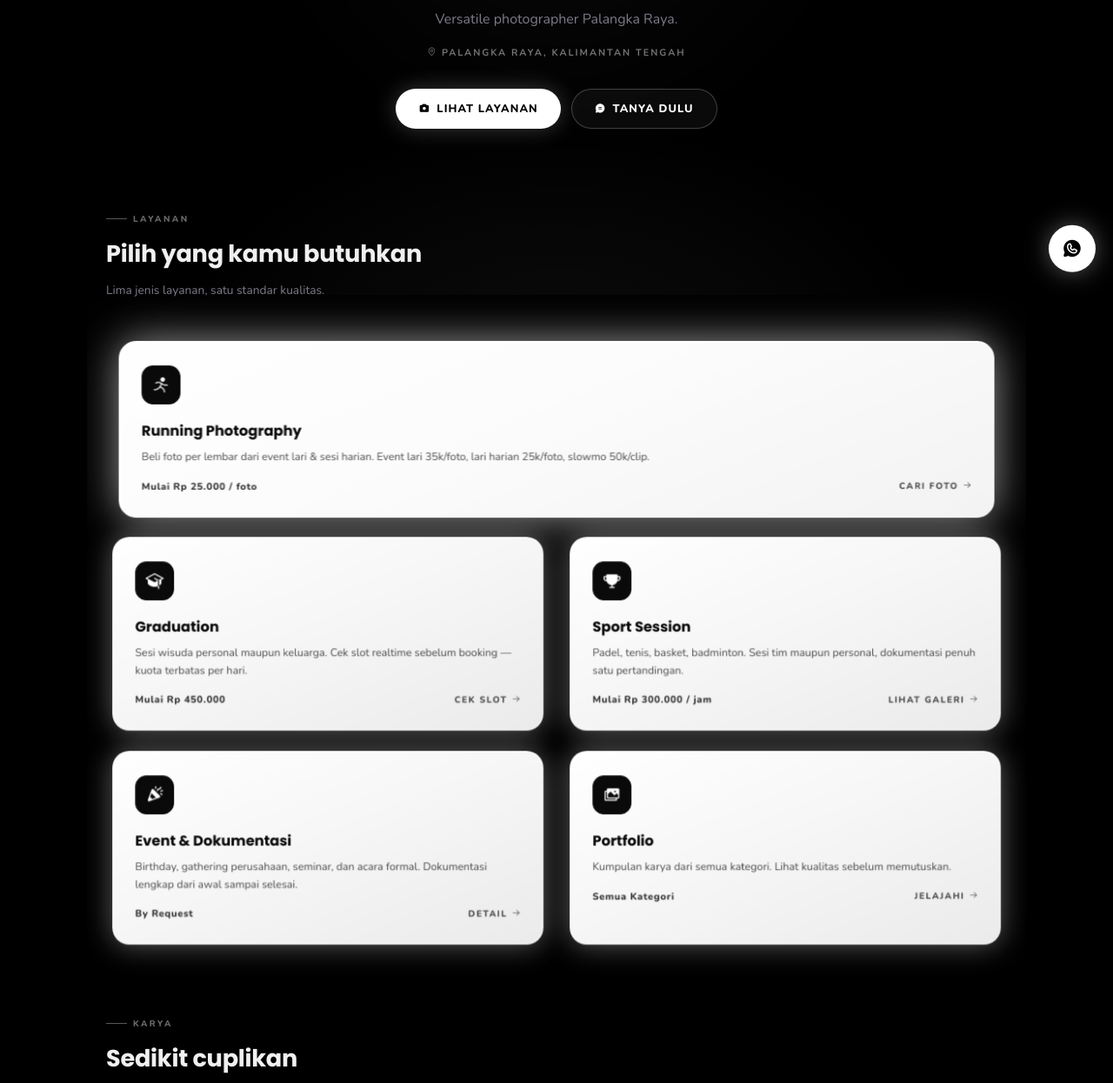
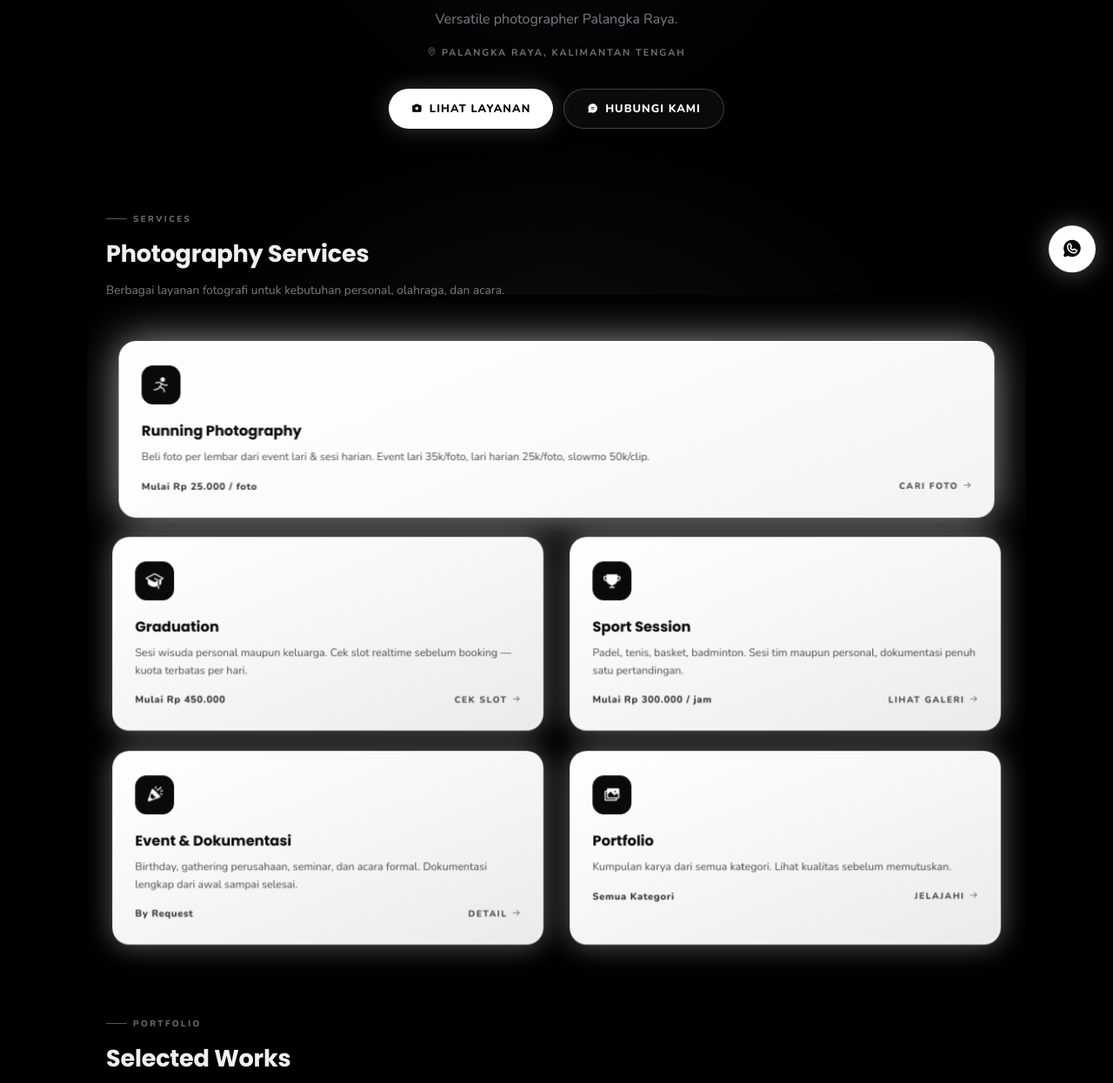
Before and after one commit to rpxlabs/rpxlabs-web, a plain HTML site: page index.html in a window 1280 px wide. Shown: the part 461-1706 px from the top of the page at 87% size. Drawn offline with nearby package versions, Linux system fonts and the light colour scheme; no server answers.

Commit message:
copy: hero/services/portfolio lebih profesional (EN heading, CTA Hubungi Kami)

```diff
--- a/index.html
+++ b/index.html
@@ -452,7 +452,7 @@ body.scrolled nav .navlogo img{height:18px}
   <a href="#" class="brand"><img src="/assets/logo-wisuda.png" alt="RPXLABS"></a>
   <div class="links">
     <a href="#layanan">Layanan</a>
-    <a href="#karya">Karya</a>
+    <a href="#karya">Portfolio</a>
     <a href="#kontak">Kontak</a>
   </div>
   <a class="navlogo" href="https://wa.me/6289623290398?text=Halo%20RPXLABS%2C%20saya%20mau%20tanya%20soal%20booking%20foto." target="_blank" rel="noopener" aria-label="Booking via WhatsApp"><img src="/assets/logo-rpx-sport.png" alt="RPX Booking"></a>
@@ -469,15 +469,15 @@ body.scrolled nav .navlogo img{height:18px}
     <div class="loc"><i class="ph ph-map-pin"></i> Palangka Raya, Kalimantan Tengah</div>
     <div class="actions">
       <a href="#layanan" class="btn-solid"><i class="ph-fill ph-camera"></i>Lihat Layanan</a>
-      <a href="https://wa.me/6289623290398?text=Halo%20RPXLABS%2C%20saya%20mau%20tanya%20soal%20booking%20foto." target="_blank" rel="noopener" class="btn-ghost"><i class="ph-fill ph-chat-circle-text"></i>Tanya Dulu</a>
+      <a href="https://wa.me/6289623290398?text=Halo%20RPXLABS%2C%20saya%20mau%20tanya%20soal%20booking%20foto." target="_blank" rel="noopener" class="btn-ghost"><i class="ph-fill ph-chat-circle-text"></i>Hubungi Kami</a>
     </div>
   </section>
 
   <section id="layanan">
     <div class="sec-head rv">
-      <div class="kicker">Layanan</div>
-      <h2>Pilih yang kamu butuhkan</h2>
-      <p>Lima jenis layanan, satu standar kualitas.</p>
+      <div class="kicker">Services</div>
+      <h2>Photography Services</h2>
+      <p>Berbagai layanan fotografi untuk kebutuhan personal, olahraga, dan acara.</p>
     </div>
 
     <div class="services">
@@ -535,9 +535,8 @@ body.scrolled nav .navlogo img{height:18px}
 
   <section id="karya">
     <div class="sec-head rv">
-      <div class="kicker">Karya</div>
-      <h2>Sedikit cuplikan</h2>
-      <p>Dikerjakan sendiri — tanpa tim besar.</p>
+      <div class="kicker">Portfolio</div>
+      <h2>Selected Works</h2>
     </div>
     <div class="work rv" id="workGrid">
       <a href="full/wisuda-16.jpg" class="shot" data-full="full/wisuda-16.jpg" data-cap="Graduation"><img loading="eager" decoding="async" width="800" height="1000" src="thumb/wisuda-16.jpg" alt="Karya fotografi RPXLABS toga dan ijazah, Palangka Raya"><span>Graduation</span></a>
```
